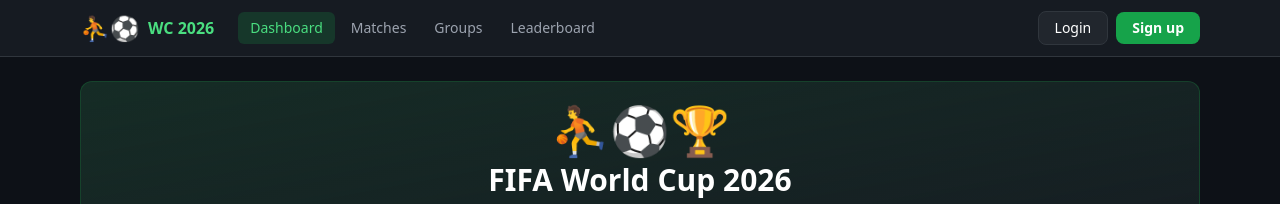
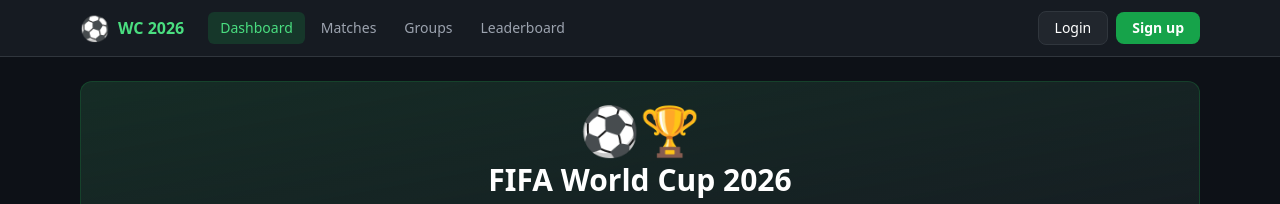
Before and after one commit to sv-data-science/masterplan, a Next.js app in the folder worldcup/frontend/: page / in a window 1280 px wide. Shown: the top 204 px of the page. Built offline with nearby package versions, Linux system fonts and the light colour scheme; no server answers.

Commit message:
Remove basketball player emoji — no soccer player emoji in Unicode
https://claude.ai/code/session_019yipjLzZWvhaBreeHbGAGe

```diff
--- a/worldcup/frontend/src/app/page.tsx
+++ b/worldcup/frontend/src/app/page.tsx
@@ -19,7 +19,7 @@ export default function HomePage() {
   return (
     <div className="space-y-8">
       <div className="card p-6 bg-gradient-to-br from-green-900/30 to-[#161b22] border-green-800/50 text-center">
-        <div className="text-5xl mb-2">⛹️⚽🏆</div>
+        <div className="text-5xl mb-2">⚽🏆</div>
         <h1 className="text-3xl font-bold text-white">FIFA World Cup 2026</h1>
         <p className="text-gray-400 mt-1">🇲🇽 Mexico · 🇺🇸 USA · 🇨🇦 Canada · Jun 11 – Jul 19</p>
         {myRank ? (
--- a/worldcup/frontend/src/components/Nav.tsx
+++ b/worldcup/frontend/src/components/Nav.tsx
@@ -36,7 +36,7 @@ export function Nav() {
     <header className="border-b border-[#30363d] bg-[#161b22] sticky top-0 z-50">
       <div className="max-w-6xl mx-auto px-4 h-14 flex items-center gap-6">
         <Link href="/" className="flex items-center gap-2 font-bold text-white shrink-0">
-          <span className="text-2xl">⛹️⚽</span>
+          <span className="text-2xl">⚽</span>
           <span className="hidden sm:inline text-green-400">WC 2026</span>
         </Link>
         <nav className="flex items-center gap-1 flex-1">
```
